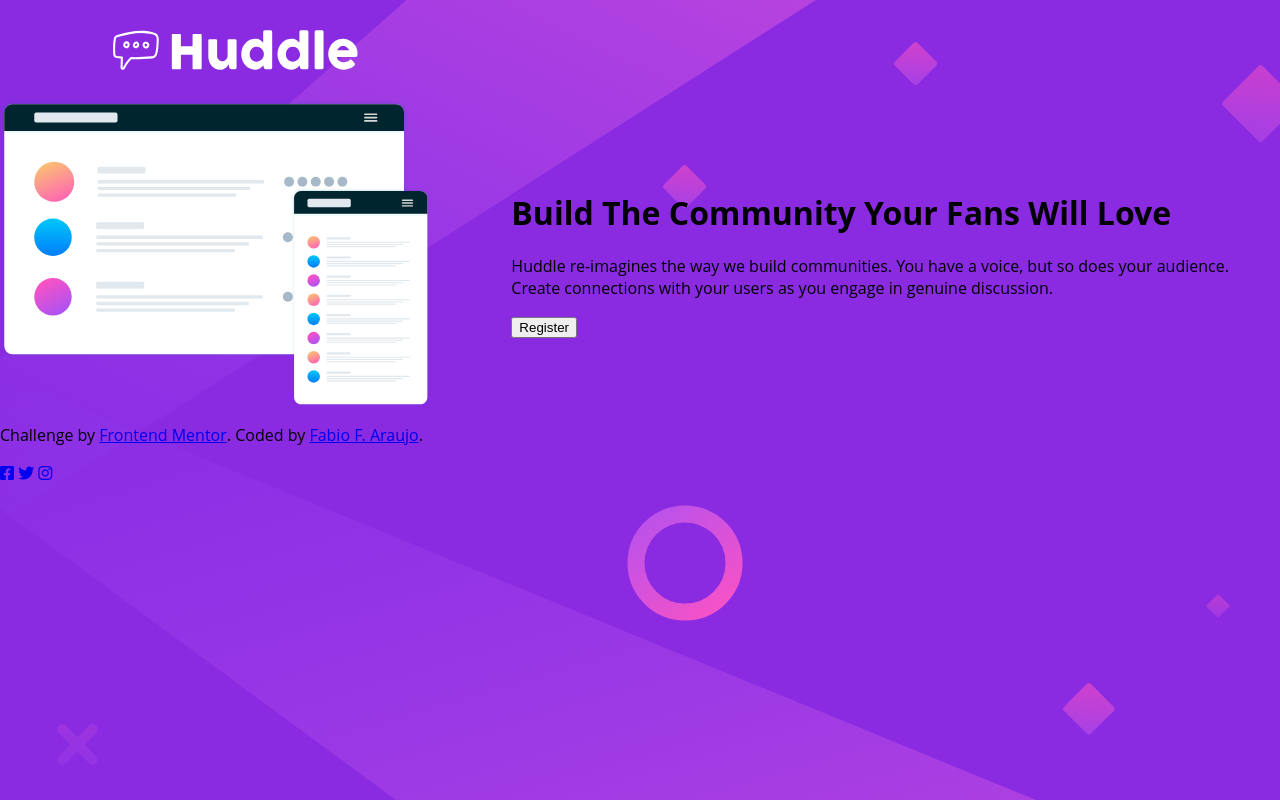
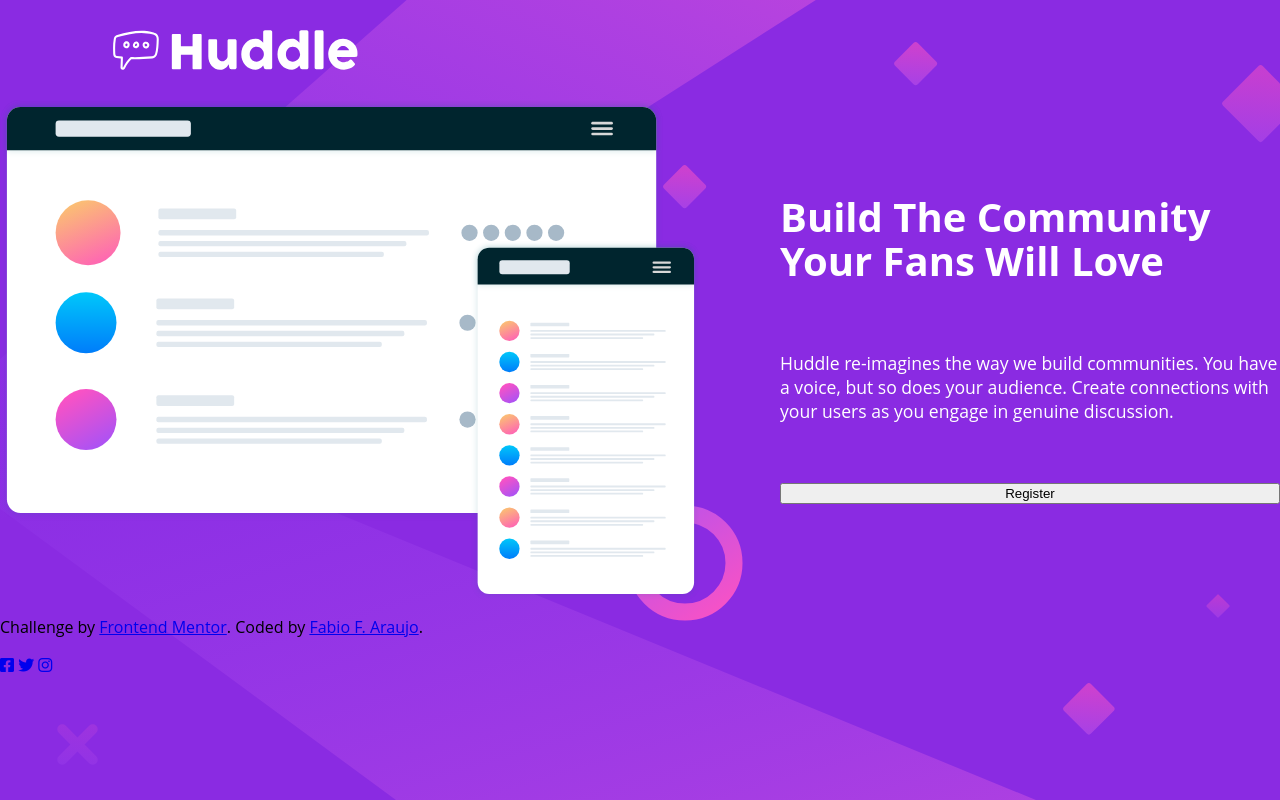
Before and after one commit to DevFabioAraujo/HunddleLandPage, a plain HTML site: page index.html in a window 1280 px wide. Drawn offline with Linux system fonts and the light colour scheme.

Commit message:
Estilizando Left e Right

```diff
--- a/src/css/style.css
+++ b/src/css/style.css
@@ -41,3 +41,30 @@ body{
     gap: 80px;
     padding: 0px 0;
 }
+
+.container-left {
+display: flex;
+align-items: center;
+justify-content: center;
+}
+
+.container-right {
+ display: flex;
+ flex-direction: column;
+ justify-content: center;
+ color: #fff;
+ max-width: 500px;
+ gap: 30px;
+}
+
+.container-right h1 {
+  font-size: 2.5rem;
+  font-weight: 700;
+  margin: 0 0 20px 0;
+  line-height: 1.1;
+}
+
+.container-right p {
+  font-size: 1.1rem;
+  margin-bottom: 30px;
+}
```
